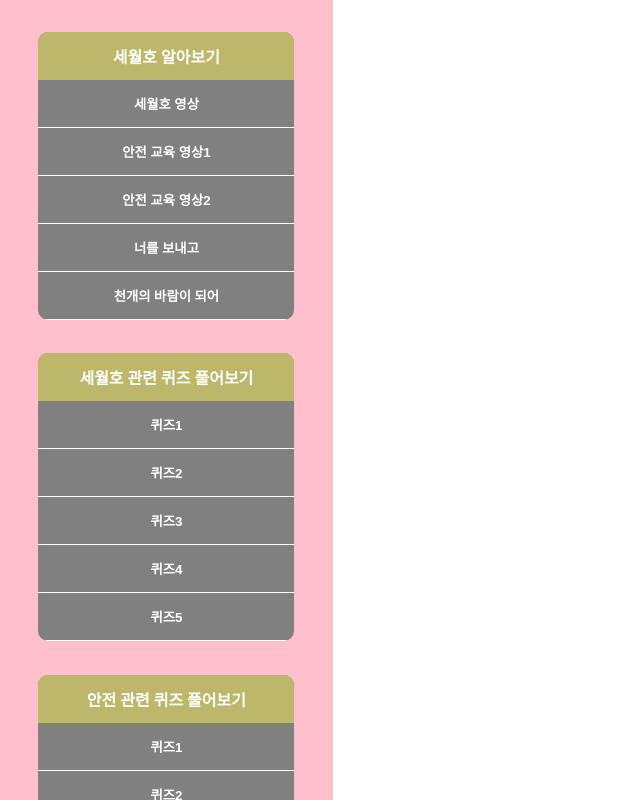
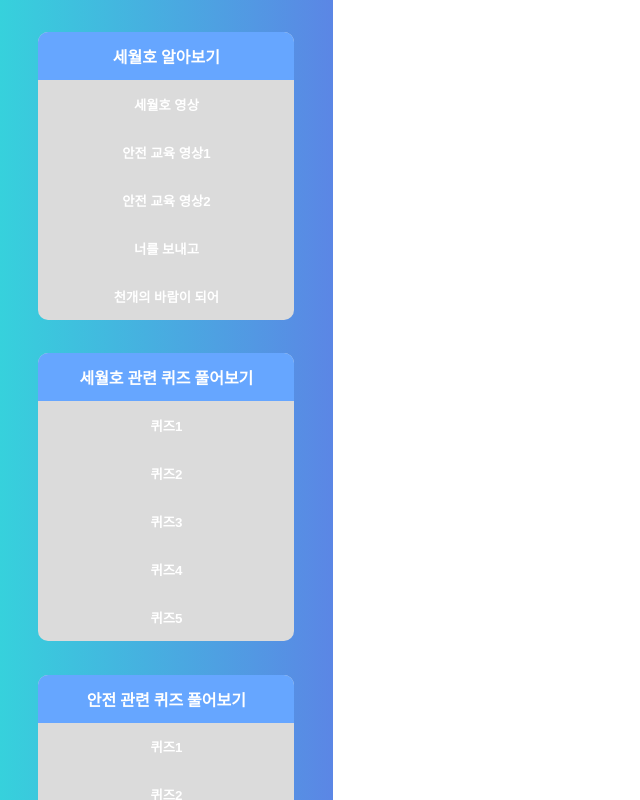
Before and after one commit to GSMHRM/Sewol-v2, a React (Vite) app: page / in a window 1280 px wide. Shown: the whole page, without its empty margins (0-640 px from the left). Built offline with nearby package versions, Linux system fonts and the light colour scheme.

Commit message:
fisrt css
초기 css

```diff
--- a/src/styles/navbar.css
+++ b/src/styles/navbar.css
@@ -8,20 +8,33 @@ a {
   color: white;
 }
 
+.navBar::-webkit-scrollbar {
+  width: 8px; /* 스크롤바의 너비 */
+}
+
+.navBar::-webkit-scrollbar-thumb {
+  height: 30%; /* 스크롤바의 길이 */
+  background: linear-gradient(90deg, #a1c4fd 0%, #c2e9fb 100%); /* 스크롤바의 색상 */
+
+}
+
+.navBar::-webkit-scrollbar-track {
+  background: rgba(62, 128, 220, 0.1); /*스크롤바 뒷 배경 색상*/
+}
 
 .navBar {
   width: 26vw;
   height: 100vh;
   overflow-y: auto;
-    background-color: pink;
+  background: linear-gradient(90deg, #36d1dc 0%, #5b86e5 100%);
   padding: 0;
   margin: 0;
 }
 
-.navBox{
+.navBox {
   width: 20vw;
-    height:36vh;
-    background-color: gray;
+  height: 36vh;
+  background: #dbdbdb;
   padding: 0;
   margin: 0;
   position: relative;
@@ -38,13 +51,13 @@ a {
   align-items: center;
 }
 
-.h1Box{
+.h1Box {
   position: sticky;
   display: flex;
   text-align: center;
   justify-content: center;
   align-items: center;
-    background-color: darkkhaki;
+  background: #66a6ff;
   width: 20vw;
   height: 6vh;
   z-index: 999;
@@ -52,7 +65,7 @@ a {
   transform: translateY(0);
 }
 
-.navBar .navBox h1{
+.navBar .navBox h1 {
   width: 80%;
   font-size: 1rem;
   font-weight: 600;
@@ -86,13 +99,11 @@ a {
   justify-content: center;
   align-items: center;
   border: none;
-    border-bottom: 1px solid white;
+  outline: none;
 }
 
-.navBar .navBox ul .Btn:focus{
-    background-color: blue;
+.navBar .navBox ul .Btn:focus {
+  background-color: #6f86d6;
+  border: none;
+  outline: none;
 }
-
-.active{
-    color: red;
-}
```
Lines whose indentation alone changed are shown as unchanged.
